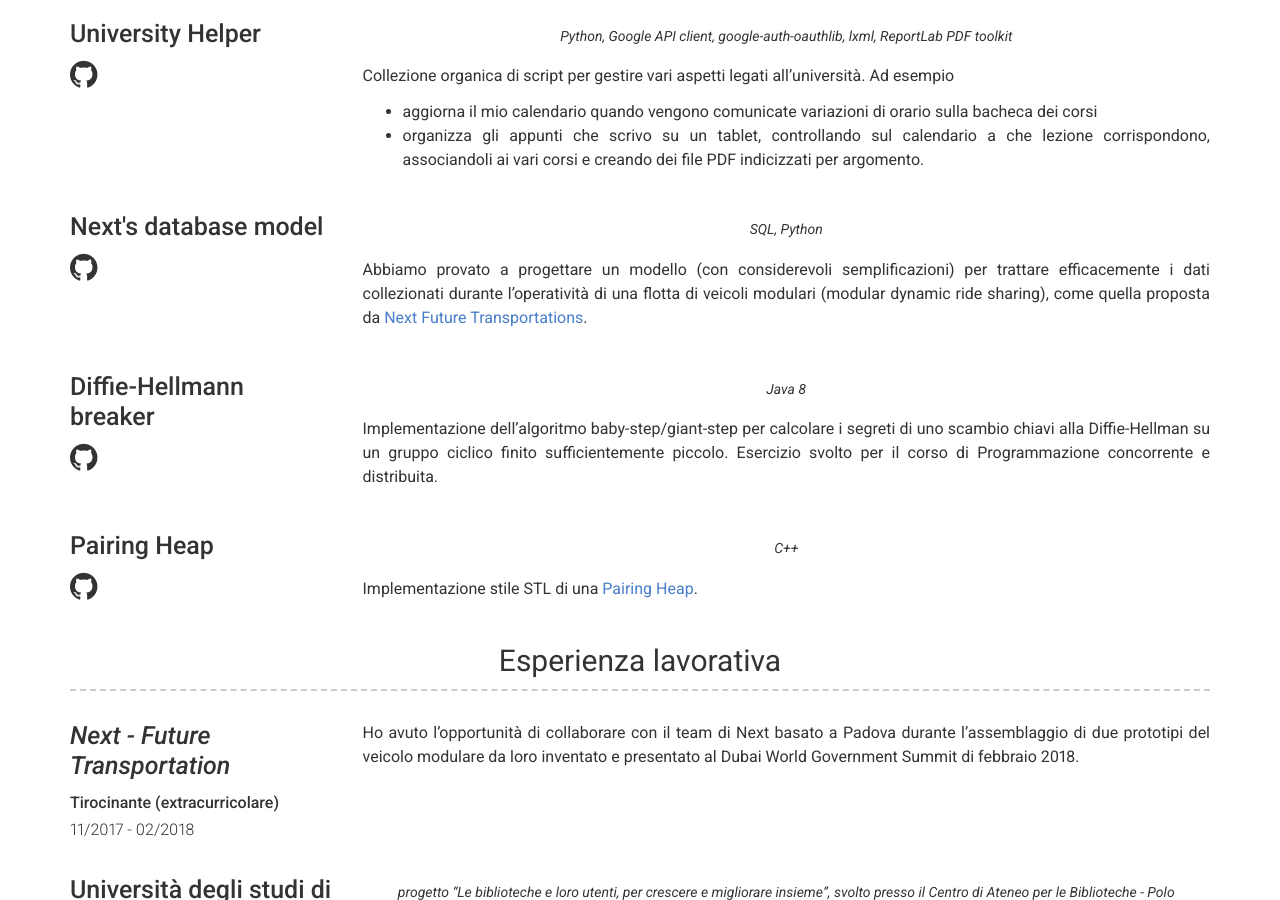
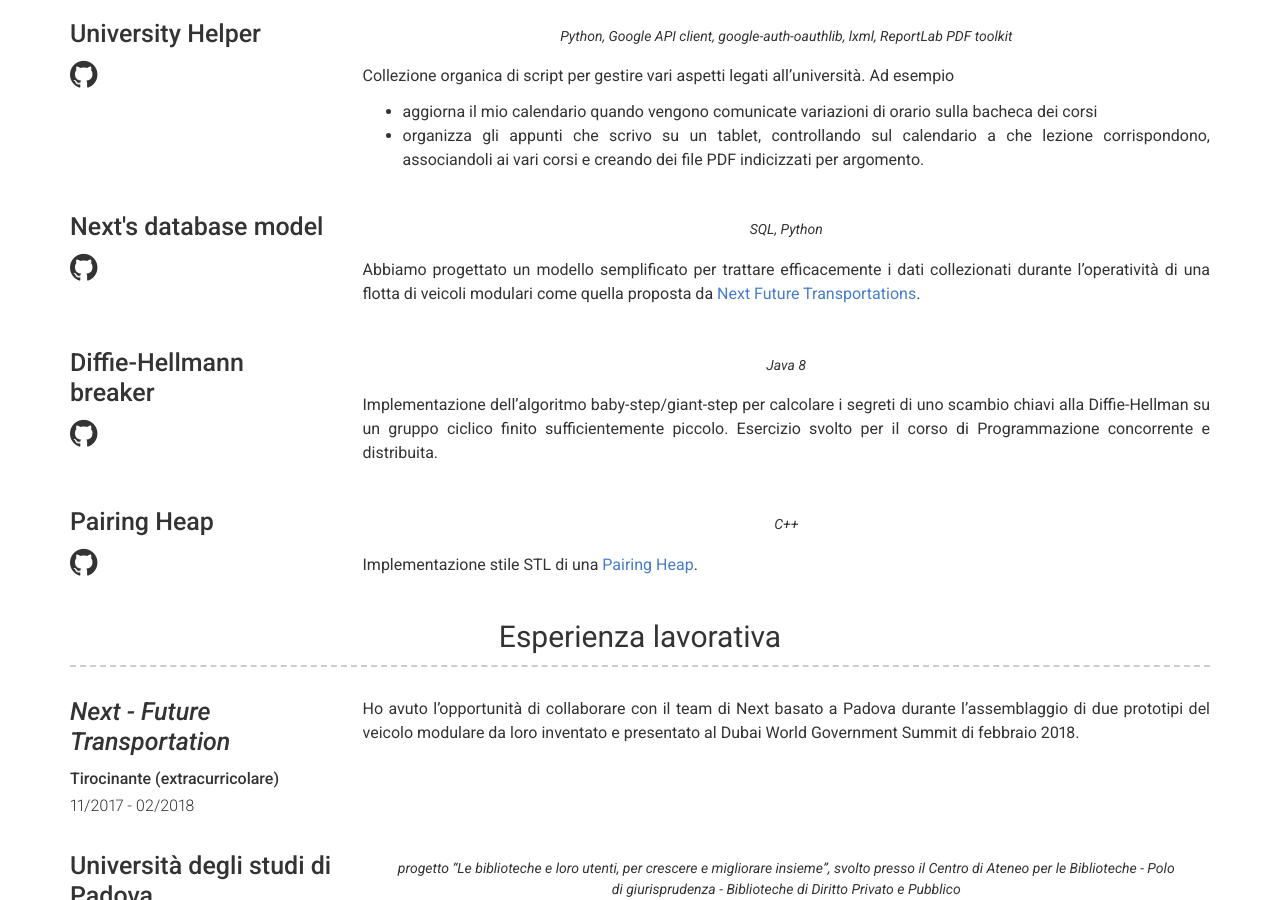
Before and after one commit to erclu/my-cv, a Jekyll site: the page built from index.md, in a window 1280 px wide and 900 px high, scrolled down 997 px. Built offline with Jekyll 4.4.1, drawn with Linux system fonts in a browser that asks for light colours.

Commit message:
feat: add new project draft

```diff
--- a/_data/projects.yml
+++ b/_data/projects.yml
@@ -15,6 +15,12 @@
     rifattorizzazione, packaging e miglioramenti che ho effettuato sulla soluzione che abbiamo sviluppato in gruppo per il Google Hash Code 2019 - Online Qualification Round.
 
     Consiste in un algoritmo a sliding window su un dataset a numerosità ~10<sup>5</sup> che massimizza uno *score* fra coppie di elementi.
+
+# TODO publish this!
+# - name: PowerShell Utils
+#   github: erclu/powershell-utils
+#   description: |
+#     Alcuni script e moduli che utilizzo per semplificare varie attività. Ad esempio un mini-wrapper per la cli del password manager di bitwarden, o un tool per cercare se ci sono modifiche non backuppate sugli upstream dei miei repository locali.
 
 - name: My CV
   github: erclu/my-cv
@@ -38,9 +44,9 @@
     SQL, Python
   # # english text
   # description: |
-  #   We tried to model (with *many* simplifying assumptions) the data collected during the day-to-day operations of a fleet of modular dynamic ride sharing (mDRS) vehicles such as those proposed by [Next Future Transportations](https://www.next-future-mobility.com/).
+  #   We designed a simplified model of the data collected during the daily operations of a fleet of modular dynamic ride sharing (mDRS) vehicles such as those proposed by [Next Future Transportations](https://www.next-future-mobility.com/).
   description: |
-    Abbiamo provato a progettare un modello (con considerevoli semplificazioni) per trattare efficacemente i dati collezionati durante l'operatività di una flotta di veicoli modulari (modular dynamic ride sharing), come quella proposta da [Next Future Transportations](https://www.next-future-mobility.com/).
+    Abbiamo progettato un modello semplificato per trattare efficacemente i dati collezionati durante l'operatività di una flotta di veicoli modulari come quella proposta da [Next Future Transportations](https://www.next-future-mobility.com/).
 
 - name: Diffie-Hellmann breaker
   github: erclu/diffie-hellmann
```
Also changed, not shown: index.md (+1 -1 lines).
